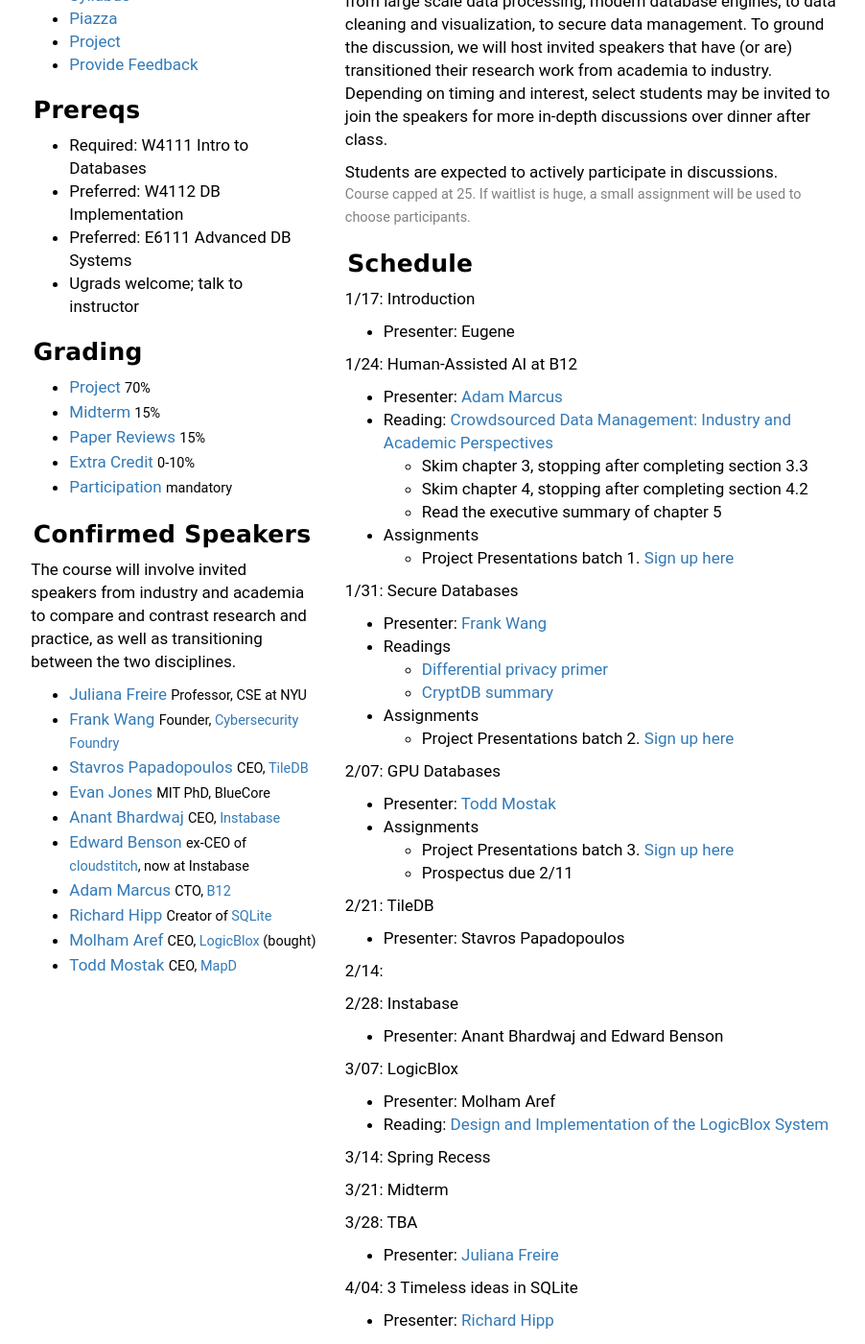
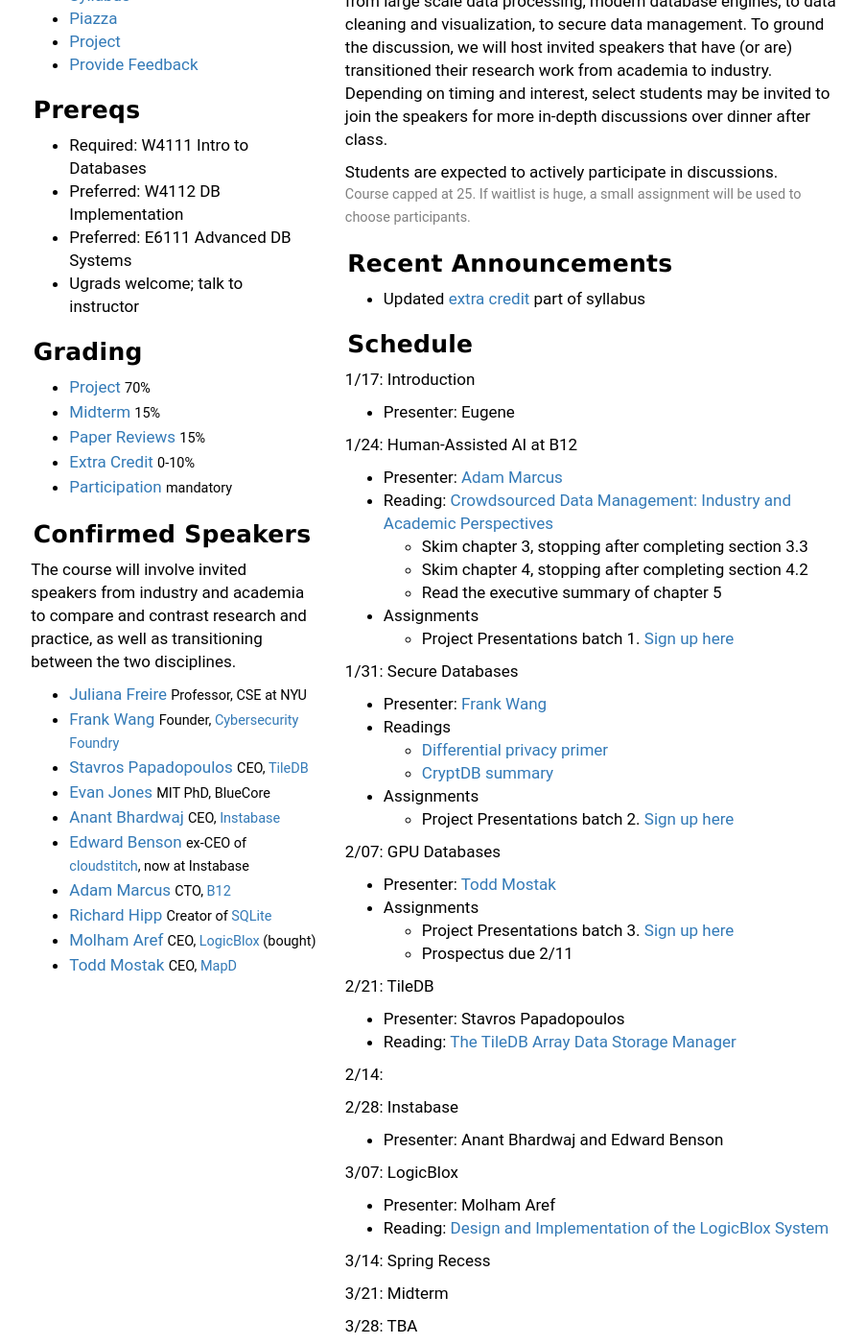
Before and after one commit to columbiadb/columbiadb.github.io, a Jekyll site: the page built from index.md, in a window 1280 px wide and 1400 px high, scrolled down 368 px. Shown: the whole window at 96% size, without its empty margins (186-1088 px from the left). Built offline with Jekyll 4.4.1, drawn with Linux system fonts in a browser that asks for light colours.

Commit message:
lazy commit msg

```diff
--- a/index.md
+++ b/index.md
@@ -12,6 +12,9 @@
 <small style="color: grey">Course capped at 25.  If waitlist is huge, a small assignment will be used to choose participants.</small>
 
 
+#### Recent Announcements
+
+* Updated [extra credit](./syllabus#ec) part of syllabus
 
 
 #### Schedule
@@ -45,6 +48,7 @@
 
 2/21: TileDB
 * Presenter: Stavros Papadopoulos
+* Reading: [The TileDB Array Data Storage Manager](https://people.csail.mit.edu/stavrosp/papers/vldb2017/VLDB17_TileDB.pdf)
 
 2/14:
 
```
